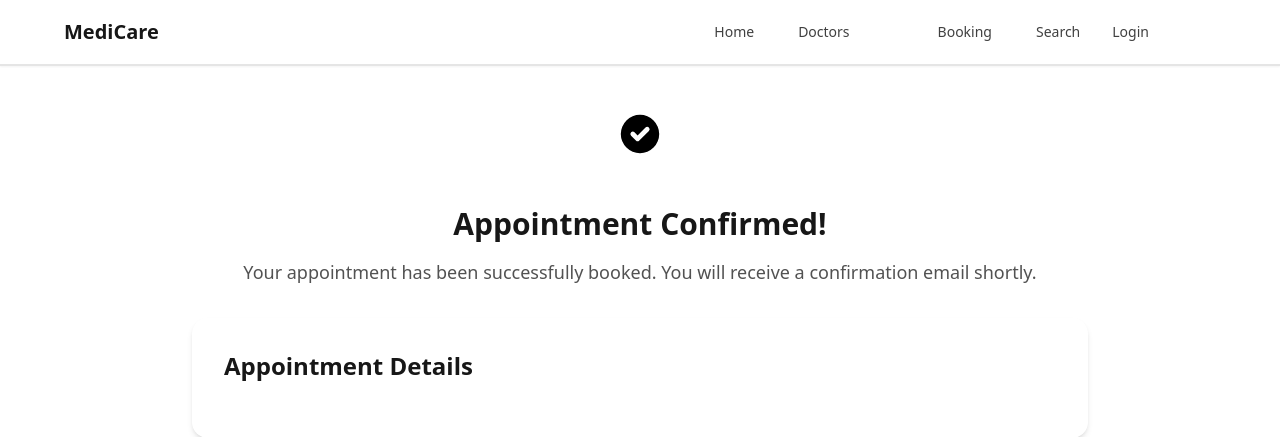
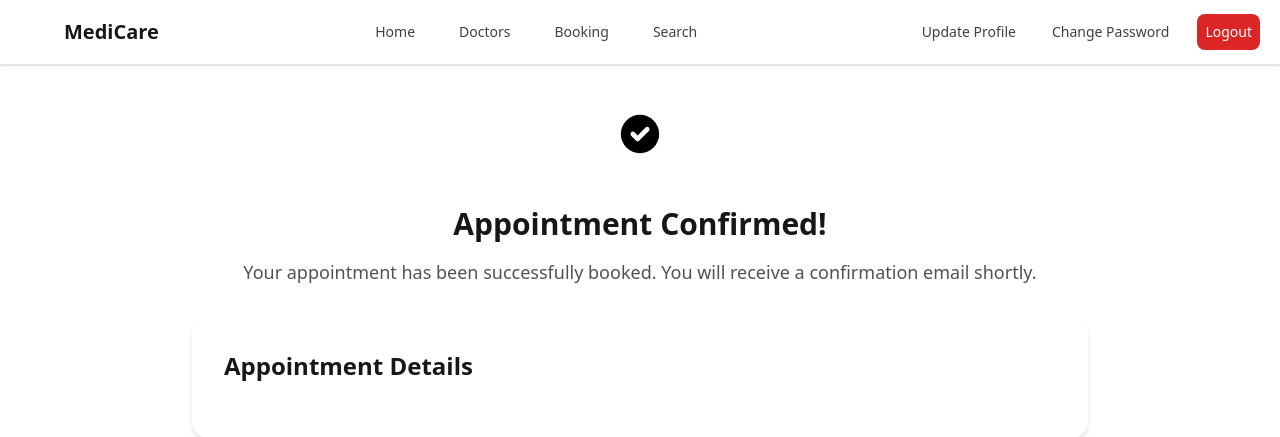
Before and after one commit to navidh0/AP, a Django app: page /booking/success/ in a window 1280 px wide. Shown: the top 437 px of the page. Run offline with Django 5.2, Linux system fonts and the light colour scheme; the visitor is signed in with stand-in values (Sample User, id 1); data that the repository does not hold is empty; some libraries are stand-ins or nearby versions.

Commit message:
modify the navbar

```diff
--- a/templates/navbar.html
+++ b/templates/navbar.html
@@ -32,10 +32,7 @@
     </div>
 
     <!-- Desktop Navigation -->
-    <div class="hidden md:flex space-x-1">
-
     <div class="hidden lg:flex flex-1 justify-center gap-x-5">
-
       <a href="/" class="px-3 py-2 text-sm font-medium text-neutral-700 hover:text-primary-600 transition-colors">
         Home
       </a>
@@ -44,9 +41,6 @@
       </a>
 
       <a href="" class="px-3 py-2 text-sm font-medium text-neutral-700 hover:text-primary-600 transition-colors">
-
-      <a href="" class="px-3 py-2 text-sm font-medium text-neutral-700 hover:text-primary-600 transition-colors">
-
         Booking
       </a>
       <a href="" class="px-3 py-2 text-sm font-medium text-neutral-700 hover:text-primary-600 transition-colors">
@@ -55,17 +49,6 @@
     </div>
 
     <!-- Desktop Auth Buttons -->
-    <div class="hidden md:flex items-center space-x-3">
-      <a href="" class="px-4 py-2 text-sm font-medium text-neutral-700 hover:text-primary-600 transition-colors">
-        Login
-      </a>
-      <a href="" class="px-4 py-2 text-sm font-medium text-white bg-primary-600 hover:bg-primary-700 rounded-lg transition-colors">
-        Sign Up
-      </a>
-    </div>
-
-    <!-- Mobile menu button -->
-    <div class="md:hidden">
     <div class="hidden lg:flex items-center justify-between gap-x-5">
       {% if user.is_authenticated %}
         <!-- Update Profile -->
@@ -120,11 +103,7 @@
   </div>
 
   <!-- Mobile menu -->
-
-  <div id="mobile-menu" class="fixed top-0 right-0 h-screen w-60 xs:w-75 sm:w-80 bg-surface border-l border-neutral-200 transform translate-x-full transition-transform duration-300 ease-in-out z-50 md:hidden">
-
   <div id="mobile-menu" class="fixed top-0 right-0 h-screen w-60 xs:w-75 sm:w-80 bg-surface border-l border-neutral-200 transform translate-x-full transition-transform duration-300 ease-in-out z-50 lg:hidden">
-
     <div class="flex items-center justify-between p-4 border-b border-neutral-200">
       <button id="close-btn" type="button" class="inline-flex items-center justify-center p-2 rounded-md text-neutral-600 hover:text-neutral-900 hover:bg-neutral-100 transition-colors">
         <svg class="h-6 w-6" fill="none" viewBox="0 0 24 24" stroke="currentColor">
@@ -148,11 +127,7 @@
         </svg>
       </a>
 
-
-
-
       <a href=""
-
         class="flex items-center space-x-3 px-3 py-3 rounded-md text-base font-medium text-neutral-700 hover:text-primary-600 hover:bg-neutral-50 transition-all w-full justify-end">
         <span>Booking</span>
         <svg class="w-5 h-5" fill="none" stroke="currentColor" viewBox="0 0 24 24">
@@ -169,25 +144,6 @@
 
     <div class="pt-4 pb-3 border-t border-neutral-200">
       <div class="px-4 space-y-2 flex flex-col items-end">
-        <a href="" class="flex items-center space-x-3 px-3 py-3 rounded-md text-base font-medium text-neutral-700 hover:text-primary-600 hover:bg-neutral-50 transition-all w-full justify-end">
-          <span>Login</span>
-          <svg class="w-5 h-5" fill="none" stroke="currentColor" viewBox="0 0 24 24">
-            <path stroke-linecap="round" stroke-linejoin="round" stroke-width="2" d="M11 16l-4-4m0 0l4-4m-4 4h14m-5 4v1a3 3 0 01-3 3H6a3 3 0 01-3-3V7a3 3 0 013-3h7a3 3 0 013 3v1"/>
-          </svg>
-        </a>
-        <a href="" class="flex items-center space-x-3 px-3 py-3 rounded-md text-base font-medium text-white bg-primary-600 hover:bg-primary-700 transition-colors w-full justify-end">
-          <span>Sign Up</span>
-          <svg class="w-5 h-5" fill="none" stroke="currentColor" viewBox="0 0 24 24">
-            <path stroke-linecap="round" stroke-linejoin="round" stroke-width="2" d="M18 9v3m0 0v3m0-3h3m-3 0h-3m-2-5a4 4 0 11-8 0 4 4 0 018 0zM3 20a6 6 0 0112 0v1H3v-1z"/>
-          </svg>
-        </a>
-      </div>
-    </div>
-
-  </div>
-
-  <div id="menu-overlay" class="fixed inset-0 backdrop-blur-sm z-40 hidden md:hidden"></div>
-
 
         {% if user.is_authenticated %}
           <!-- Update Profile -->
```
